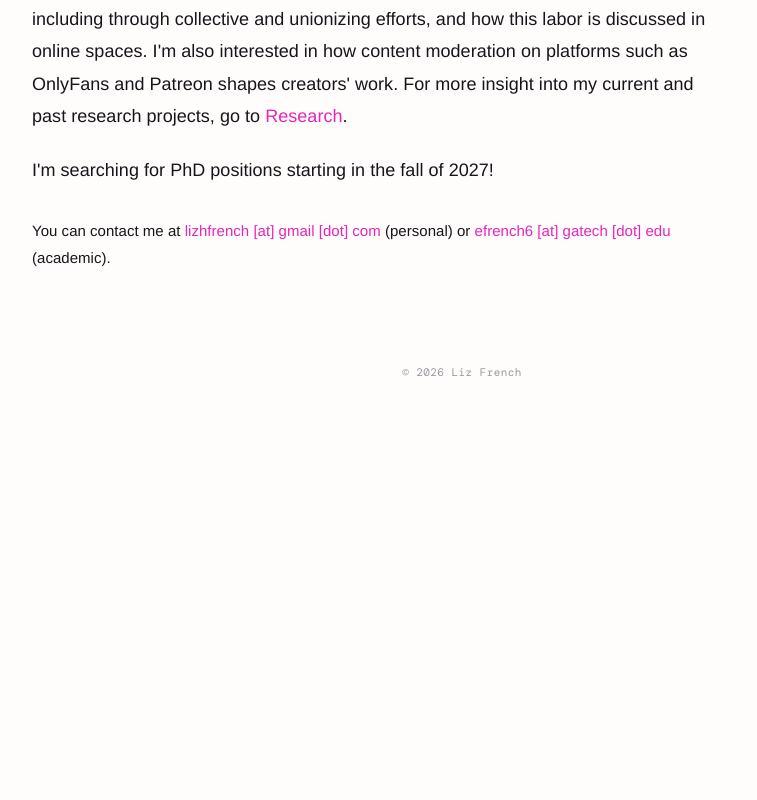
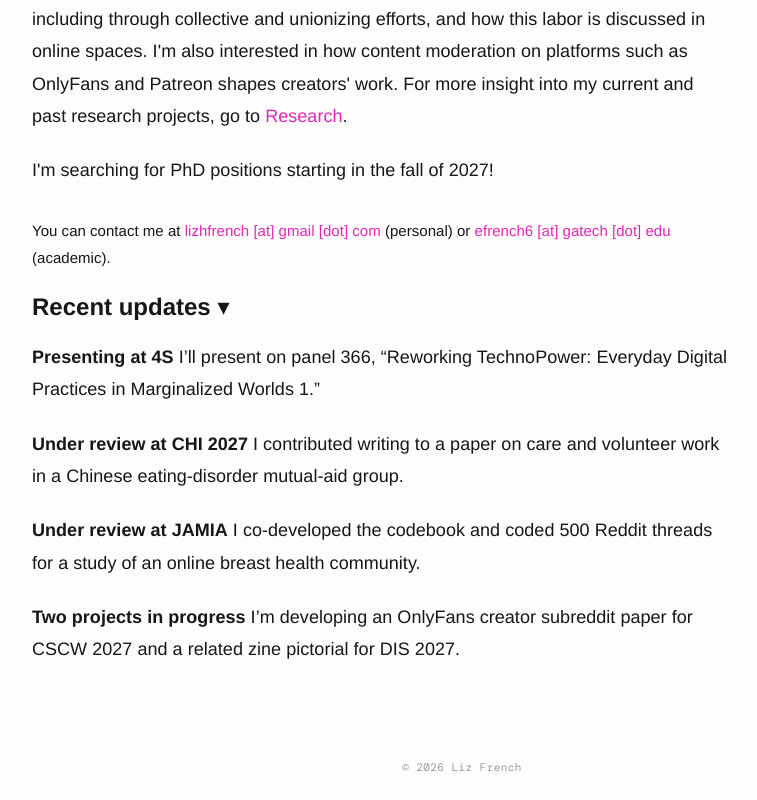
Before and after one commit to lizhfrench/lizhfrench.github.io, a React (Vite) app: page / in a window 1280 px wide. Shown: the part 481-1281 px from the top of the page, without its empty margins (178-935 px from the left). Before the commit the page ends 886 px from the top, so only its background shows below. Built offline with nearby package versions, Linux system fonts and the light colour scheme; a web font is replaced by a local one.

Commit message:
Update main.jsx

```diff
--- a/src/main.jsx
+++ b/src/main.jsx
@@ -53,6 +53,24 @@ function AboutPage() {
         You can contact me at <a href="mailto:lizhfrench@gmail.com">lizhfrench [at] gmail [dot] com</a>{' '}
         (personal) or <a href="mailto:efrench6@gatech.edu">efrench6 [at] gatech [dot] edu</a> (academic).
       </p>
+
+      <aside className="updates-panel" aria-labelledby="updates-title">
+        <h2 id="updates-title">Recent updates <span aria-hidden="true">▾</span></h2>
+        <div className="updates-list" tabIndex="0" aria-label="Recent research and conference updates">
+          <article className="update-item">
+            <p><strong>Presenting at 4S</strong> I’ll present on panel 366, “Reworking TechnoPower: Everyday Digital Practices in Marginalized Worlds 1.”</p>
+          </article>
+          <article className="update-item">
+            <p><strong>Under review at CHI 2027</strong> I contributed writing to a paper on care and volunteer work in a Chinese eating-disorder mutual-aid group.</p>
+          </article>
+          <article className="update-item">
+            <p><strong>Under review at JAMIA</strong> I co-developed the codebook and coded 500 Reddit threads for a study of an online breast health community.</p>
+          </article>
+          <article className="update-item">
+            <p><strong>Two projects in progress</strong> I’m developing an OnlyFans creator subreddit paper for CSCW 2027 and a related zine pictorial for DIS 2027.</p>
+          </article>
+        </div>
+      </aside>
     </>
   );
 }
@@ -126,7 +144,7 @@ function ResearchPage() {
         </article>
 
         <article className="research-project">
-          <p className="project-kicker">Undergraduate senior design • Emory University Hospital</p>
+          <p className="project-kicker">Team member • Undergraduate senior design</p>
           <h3>Improving interventional radiology scheduling</h3>
           <p>
             With a team of seven other Industrial Engineering students, I worked with Emory
```
